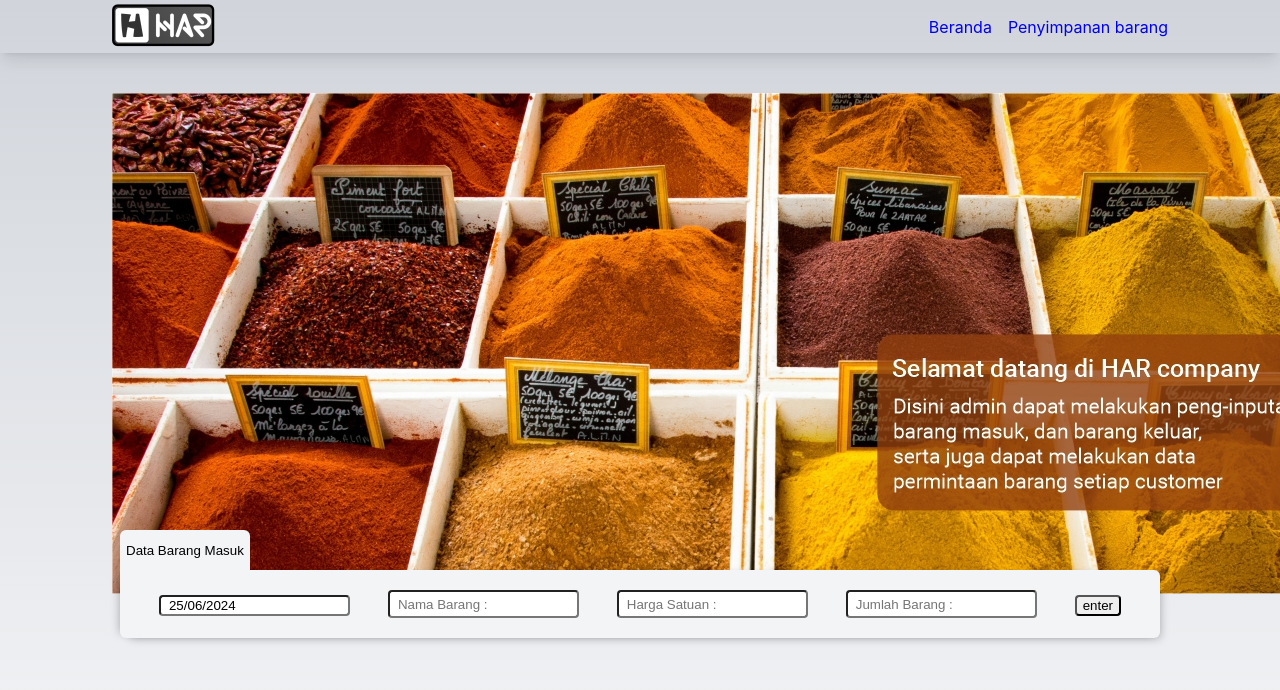
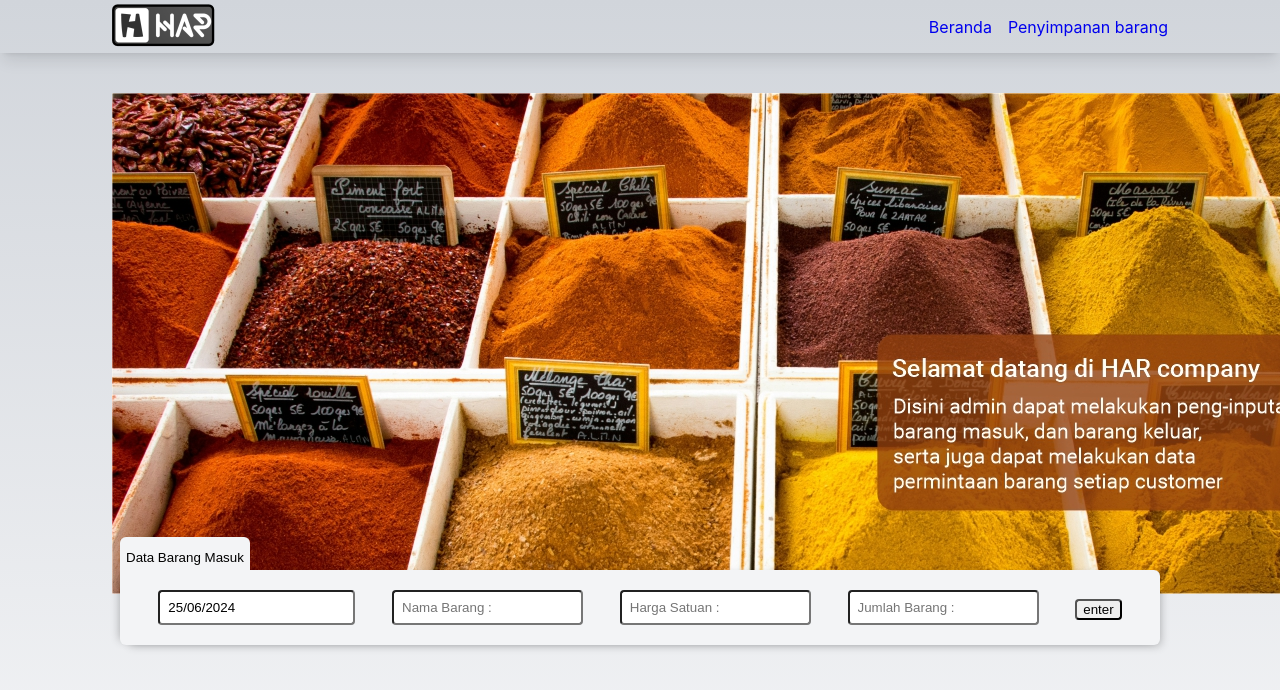
Before and after one commit to irsyadalaudin/items-storage, a React (Vite) app in the folder admin/: page / in a window 1280 px wide. Shown: the top 690 px of the page. Built offline with nearby package versions, Linux system fonts and the light colour scheme.

Commit message:
added p-2 in DatePickerInput to make the columns the same height

```diff
--- a/admin/src/components/Storage.jsx
+++ b/admin/src/components/Storage.jsx
@@ -96,11 +96,11 @@ const Storage = () => {
 
     return (
         <div className='flex justify-center px-28 text-lg'>
-            <form onSubmit={handleSubmit} className='flex justify-around bg-[#F3F4F6] p-5 mb-10 rounded-b-md rounded-tr-md shadow-right-bottom-left absolute top-560 w-1000 z-8 '>
-			<button className='absolute h-10 bottom-960 left-0 z-9 bg-[#F3F4F6] text-black rounded-t-md border-none' disabled>Data Barang Masuk</button>
+            <form onSubmit={handleSubmit} className='flex justify-around bg-[#F3F4F6] p-5 mb-10 rounded-b-md rounded-tr-md shadow-right-bottom-left absolute top-560 w-1000 z-8'>
+				<button className='absolute h-10 bottom-960 left-0 z-9 bg-[#F3F4F6] text-black rounded-t-md border-none' disabled>Data Barang Masuk</button>
                 {/* <h2 className='m-0 p-0'>Data barang masuk</h2> */}
 				<DatePickerInput
-					className='rounded pl-2'
+					className='rounded p-2'
 					selectedDate={selectedDate}
 					handleDateChange={handleDateChange}
 				/>
```
